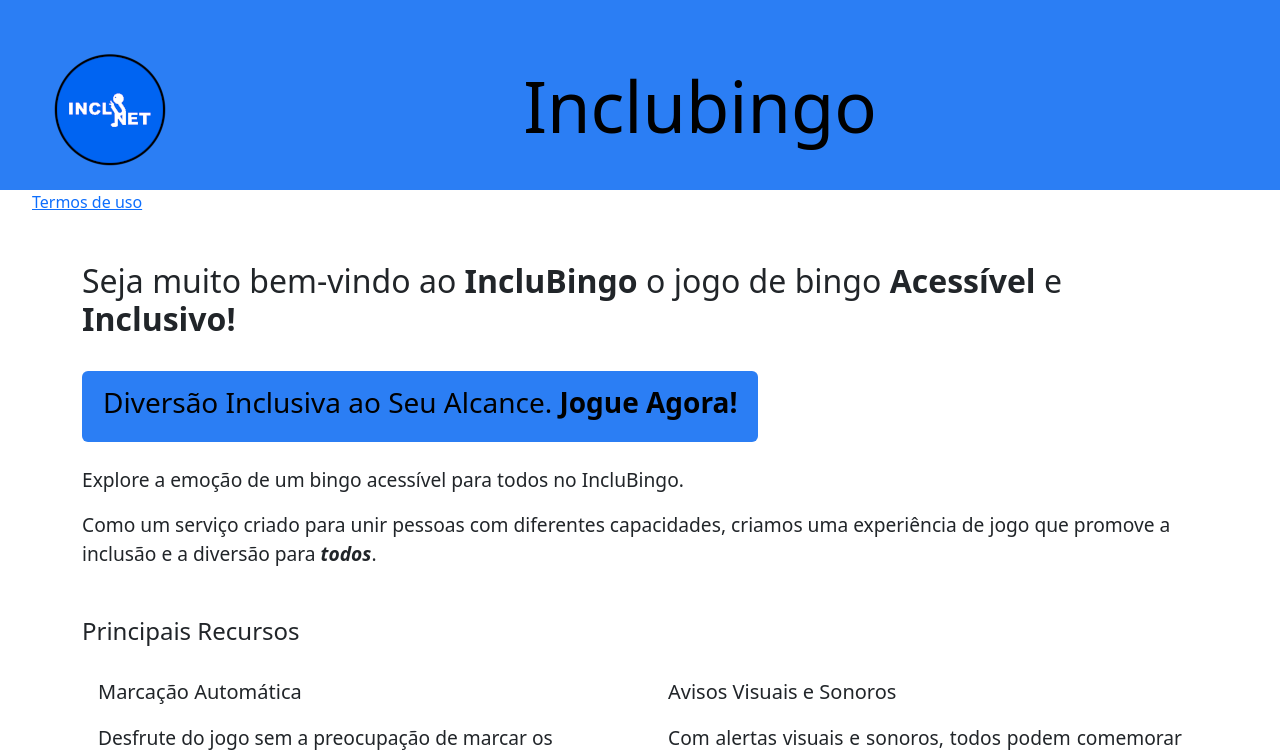
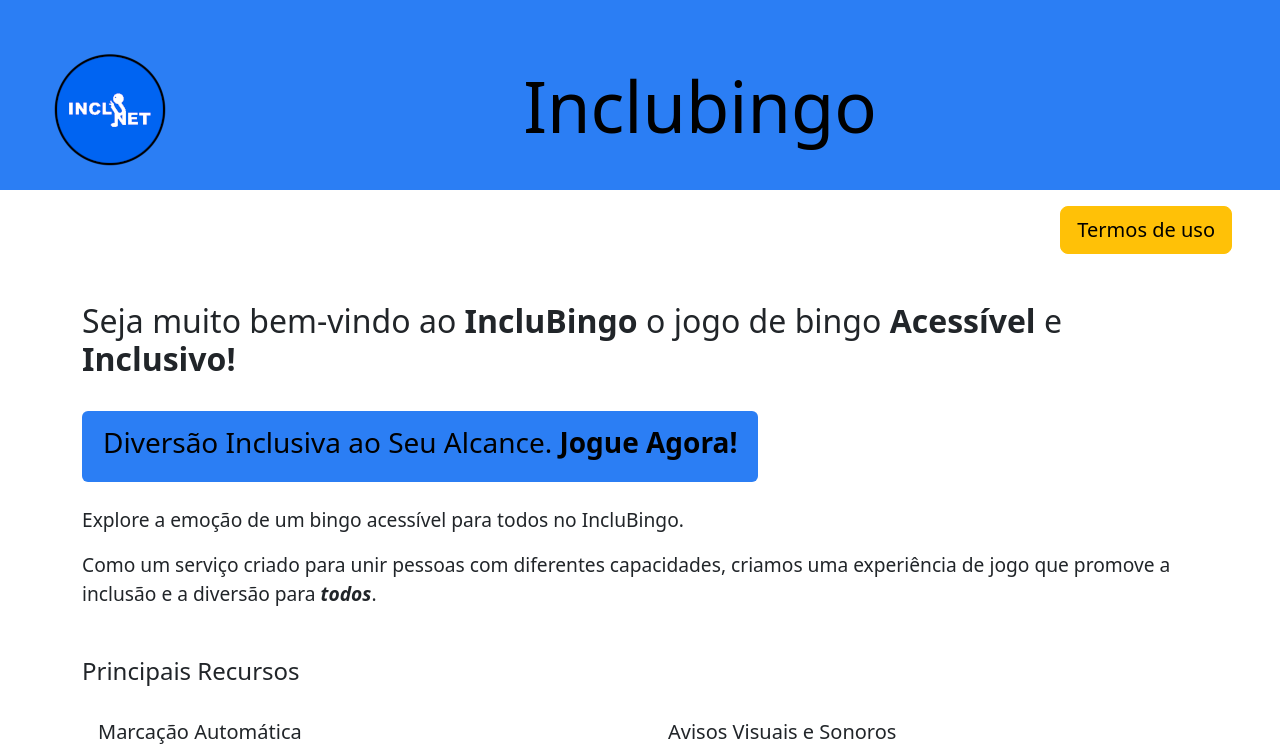
Before and after one commit to inclunet/bin-go, a SvelteKit app in the folder bingo/: page / in a window 1280 px wide. Shown: the top 756 px of the page. Built offline with nearby package versions, Linux system fonts and the light colour scheme.

Commit message:
Including css style

```diff
--- a/bingo/src/routes/+page.svelte
+++ b/bingo/src/routes/+page.svelte
@@ -4,9 +4,9 @@
 </script>
 
 <PageTitle title="Início" />
+    <div class="d-flex justify-content-end m-3 me-5">
+        <a href="/terms" class="btn btn-warning btn-lg">Termos de uso</a>
+    </div>
+<LandingPage />
 
-<ul>
-    <li><a href="/terms">Termos de uso</a></li>
-</ul>
-
-<LandingPage />
+<!-- commit -m "Including css style" -->
```
